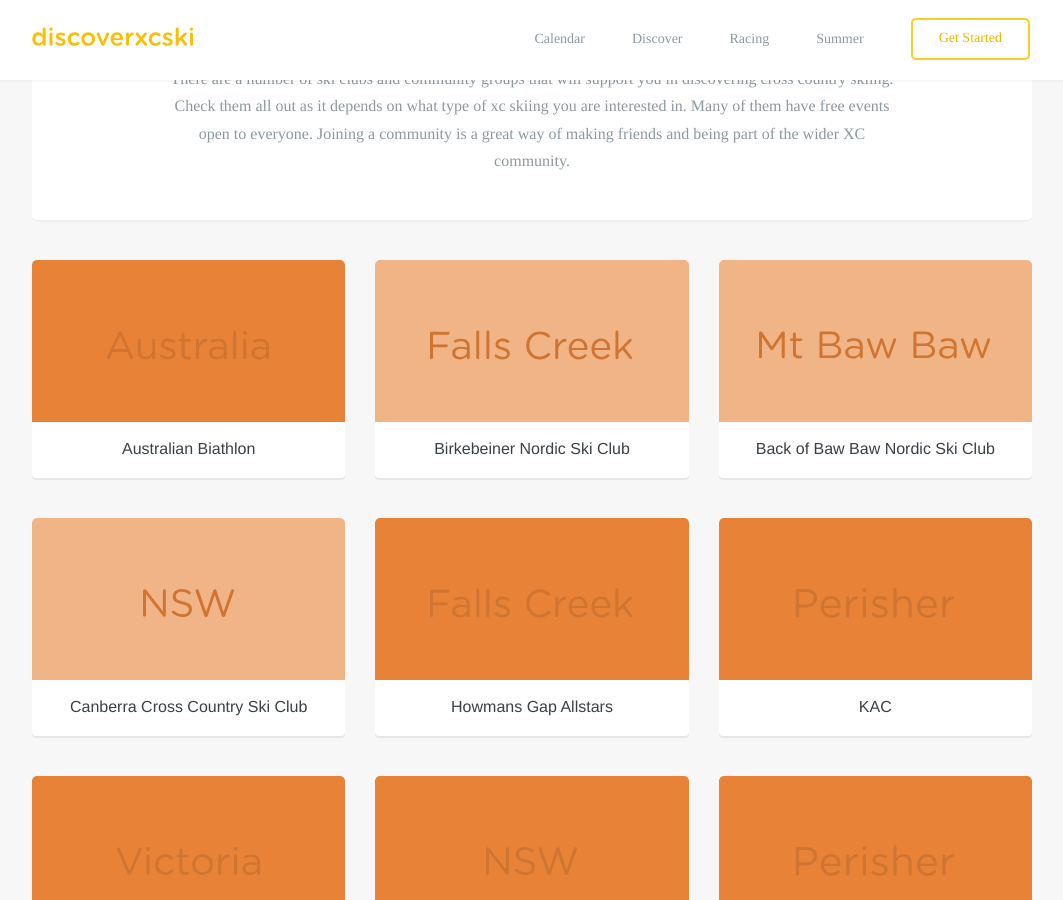
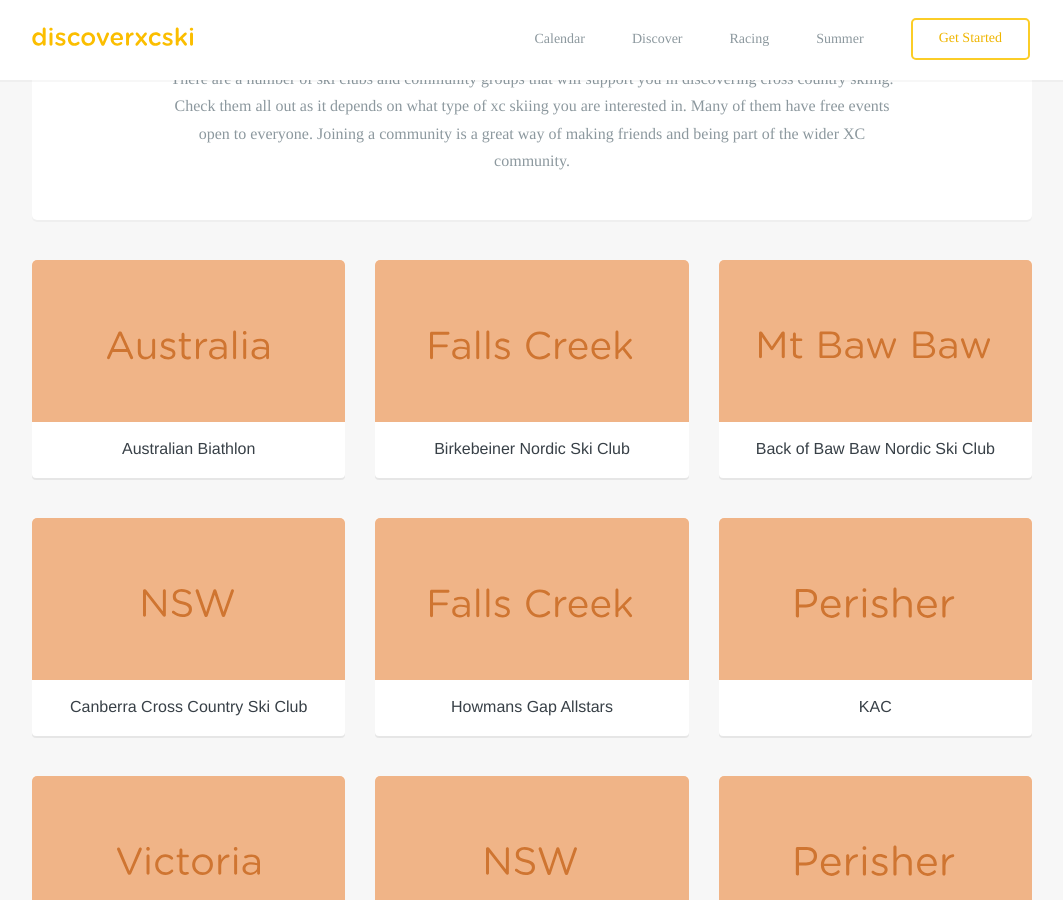
Before and after one commit to robcatto/robcatto.github.io, a Jekyll site: the page built from get-started/join-a-club/index.html, in a window 1280 px wide and 900 px high, scrolled down 309 px. Shown: the whole window, without its empty margins (108-1171 px from the left). Built offline with Jekyll 4.4.1, drawn with Linux system fonts in a browser that asks for light colours; some web fonts are replaced; Markdown is read by kramdown in place of the engine named in the settings.

Commit message:
Update index.html

```diff
--- a/get-started/join-a-club/index.html
+++ b/get-started/join-a-club/index.html
@@ -46,7 +46,7 @@ layout: default
 
                         <div class="column three topic-filter">
                             <a href="http://www.biathlon.asn.au" target="_blank">
-                                    <div class="topic-filter-cover" style="   background: #E78237;
+                                    <div class="topic-filter-cover" style="   background: #F0B487;
     height: 162px;
     /* margin-top: 40px; */
     background-size: cover;
@@ -168,7 +168,7 @@ layout: default
 
                          <div class="column three topic-filter">
                             <a href="http://www.dbstrategies.com.au/hga_races/" target="_blank">
-                                    <div class="topic-filter-cover" style="   background: #E78237;
+                                    <div class="topic-filter-cover" style="   background: #F0B487;
     height: 162px;
     /* margin-top: 40px; */
     background-size: cover;
@@ -200,7 +200,7 @@ layout: default
 
                          <div class="column three topic-filter">
                             <a href="http://www.kac.org.au" target="_blank">
-                                    <div class="topic-filter-cover" style="   background: #E78237;
+                                    <div class="topic-filter-cover" style="   background: #F0B487;
     height: 162px;
     /* margin-top: 40px; */
     background-size: cover;
@@ -232,7 +232,7 @@ layout: default
 
                          <div class="column three topic-filter">
                             <a href="http://www.melbourne-nordic.org.au" target="_blank">
-                                    <div class="topic-filter-cover" style="   background: #E78237;
+                                    <div class="topic-filter-cover" style="   background: #F0B487;
     height: 162px;
     /* margin-top: 40px; */
     background-size: cover;
@@ -263,7 +263,7 @@ layout: default
 
                          <div class="column three topic-filter">
                             <a href="http://www.nordicskiclub.org.au" target="_blank">
-                                    <div class="topic-filter-cover" style="   background: #E78237;
+                                    <div class="topic-filter-cover" style="   background: #F0B487;
     height: 162px;
     /* margin-top: 40px; */
     background-size: cover;
@@ -294,7 +294,7 @@ layout: default
 
                          <div class="column three topic-filter">
                             <a href="http://www.perisherxcountry.org" target="_blank">
-                                    <div class="topic-filter-cover" style="   background: #E78237;
+                                    <div class="topic-filter-cover" style="   background: #F0B487;
     height: 162px;
     /* margin-top: 40px; */
     background-size: cover;
@@ -325,7 +325,7 @@ layout: default
 
                          <div class="column three topic-filter">
                             <a href="http://www.tnsc.com.au" target="_blank">
-                                    <div class="topic-filter-cover" style="   background: #E78237;
+                                    <div class="topic-filter-cover" style="   background: #F0B487;
     height: 162px;
     /* margin-top: 40px; */
     background-size: cover;
@@ -356,7 +356,7 @@ layout: default
 
                          <div class="column three topic-filter">
                             <a href="http://www.perisher.com.au/wsc/wsc-home" target="_blank">
-                                    <div class="topic-filter-cover" style="   background: #E78237;
+                                    <div class="topic-filter-cover" style="   background: #F0B487;
     height: 162px;
     /* margin-top: 40px; */
     background-size: cover;
@@ -388,7 +388,7 @@ layout: default
 
                         <div class="column three topic-filter">
                             <a href="http://yhaski.com" target="_blank">
-                                    <div class="topic-filter-cover" style="   background: #E78237;
+                                    <div class="topic-filter-cover" style="   background: #F0B487;
     height: 162px;
     /* margin-top: 40px; */
     background-size: cover;
```
